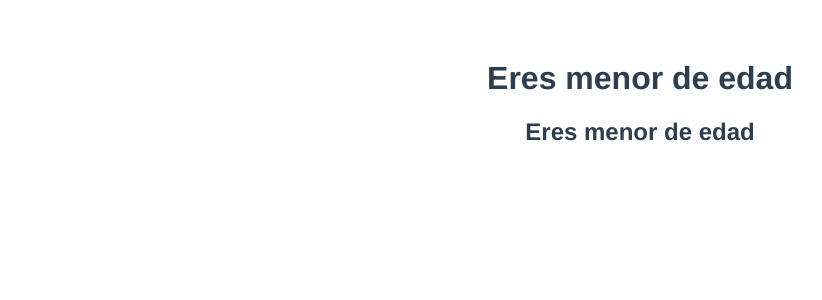
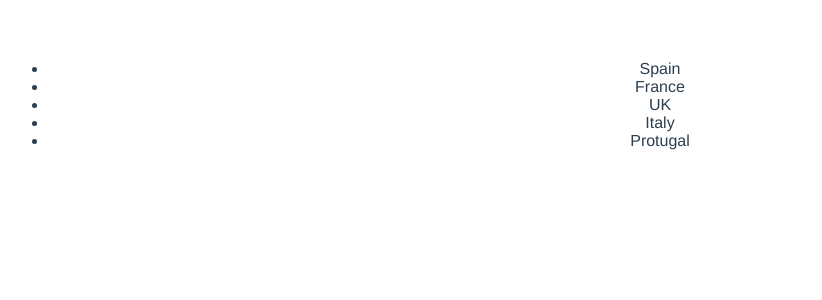
Before and after one commit to LissLiddell/vue, a Vue app: page / in a window 1280 px wide. Shown: the top 300 px of the page, without its empty margins (0-822 px from the left). Built offline with nearby package versions, Linux system fonts and the light colour scheme.

Commit message:
Feat:: Directiva Iteractiva v-for

```diff
--- a/src/App.vue
+++ b/src/App.vue
@@ -1,9 +1,10 @@
 <template>
-  <ExampleSelective  />
+  <ExampleFor  />
 </template>
 
 <script lang="ts" setup>
-import ExampleSelective from './components/ExampleSelective.vue'
+  //import ExampleSelective from './components/ExampleSelective.vue'
+  import  ExampleFor from './components/ExampleFor.vue'
 </script>
 
 <style>
--- /dev/null
+++ b/src/components/ExampleFor.vue
@@ -0,0 +1,19 @@
+<template>
+    <ul>
+        <li v-for="country in countries" :key="country">{{ country }}</li>
+
+        <!-- para indexear cada elemento del arreglo, v-bind es opcional con :key es suficiente -->
+       <!--  <li v-for="(country,index) in countries" v-bind:key="index">{{ country }}</li>  -->
+    </ul>
+</template>
+
+<script lang="ts" setup>
+    import {Ref, ref} from 'vue';
+    let countries:Ref<Array<string>> = ref ([
+        'Spain','France','UK','Italy','Protugal'
+    ])
+</script>
+
+<style scoped>
+
+</style>
```
